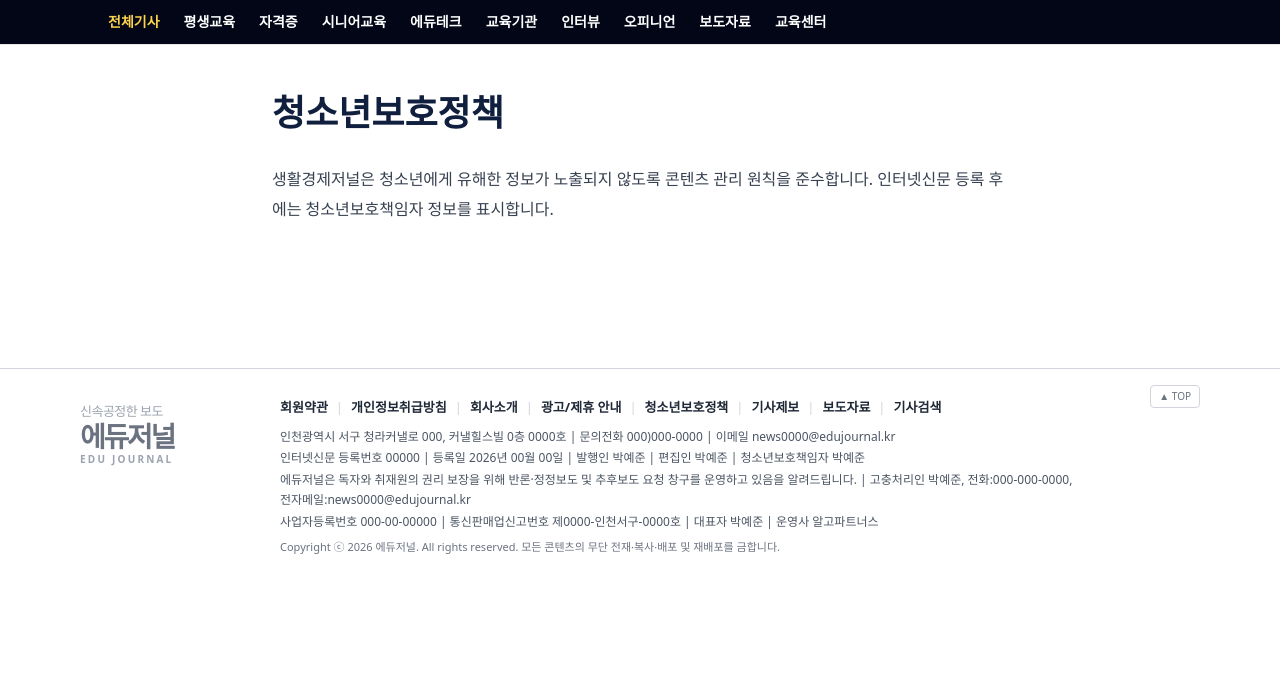
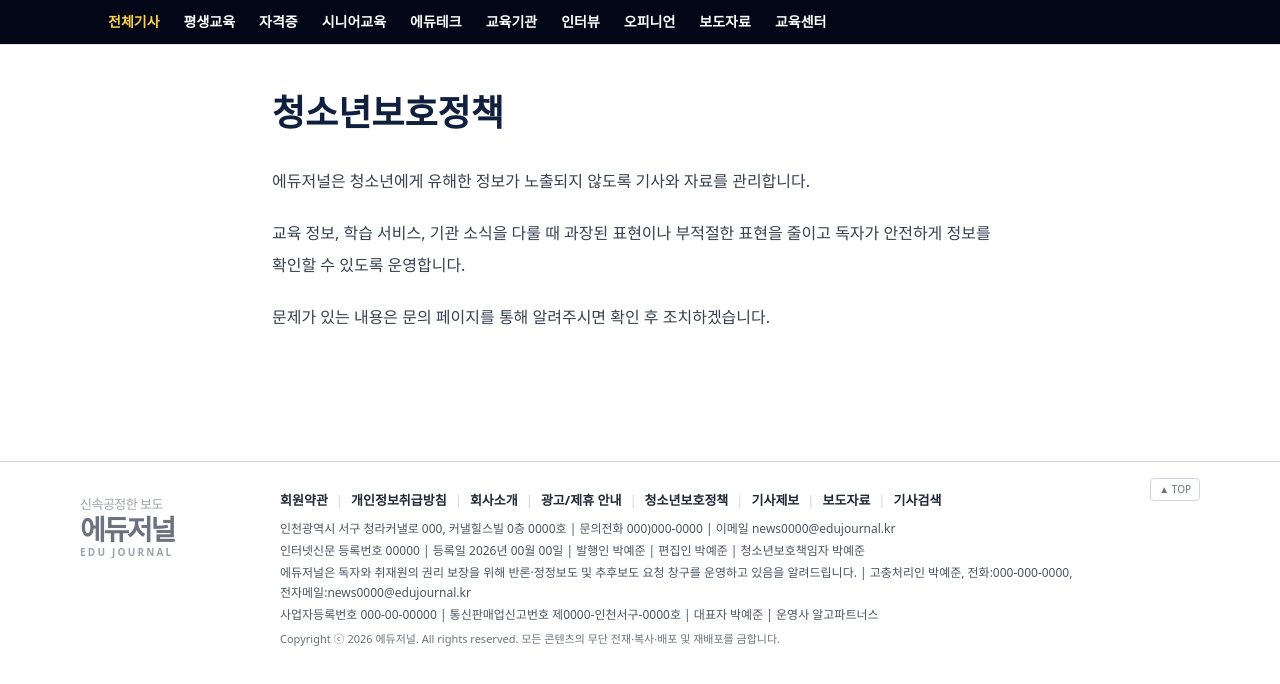
Before and after one commit to apark12321-ux/vision-media-mediaoffice, a Next.js app: page /youth-policy in a window 1280 px wide. Shown: the top 684 px of the page. Built offline with nearby package versions, Linux system fonts and the light colour scheme.

Commit message:
Clean youth policy page copy

```diff
--- a/app/youth-policy/page.tsx
+++ b/app/youth-policy/page.tsx
@@ -1,3 +1,5 @@
 export const metadata = { title: '청소년보호정책' };
-export default function YouthPolicyPage() { return <Policy title="청소년보호정책"><p>생활경제저널은 청소년에게 유해한 정보가 노출되지 않도록 콘텐츠 관리 원칙을 준수합니다. 인터넷신문 등록 후에는 청소년보호책임자 정보를 표시합니다.</p></Policy>; }
-function Policy({ title, children }: { title: string; children: React.ReactNode }) { return <main className="mx-auto max-w-3xl px-4 py-12"><h1 className="text-4xl font-black text-brand-navy">{title}</h1><div className="markdown-body mt-8 text-gray-700">{children}</div></main>; }
+
+export default function YouthPolicyPage() {
+  return <main className="mx-auto max-w-3xl px-4 py-12"><h1 className="text-4xl font-black text-brand-navy">청소년보호정책</h1><div className="mt-8 space-y-5 leading-8 text-gray-700"><p>에듀저널은 청소년에게 유해한 정보가 노출되지 않도록 기사와 자료를 관리합니다.</p><p>교육 정보, 학습 서비스, 기관 소식을 다룰 때 과장된 표현이나 부적절한 표현을 줄이고 독자가 안전하게 정보를 확인할 수 있도록 운영합니다.</p><p>문제가 있는 내용은 문의 페이지를 통해 알려주시면 확인 후 조치하겠습니다.</p></div></main>;
+}
```
